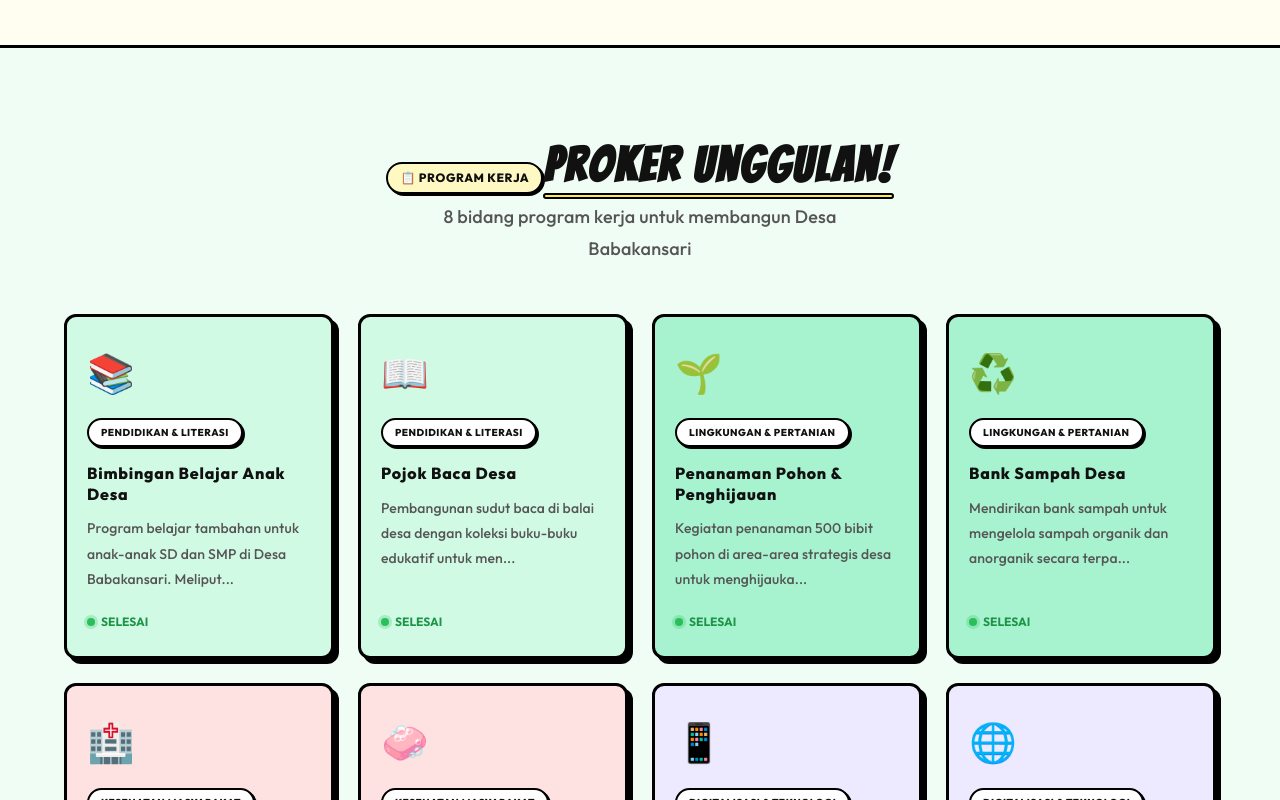
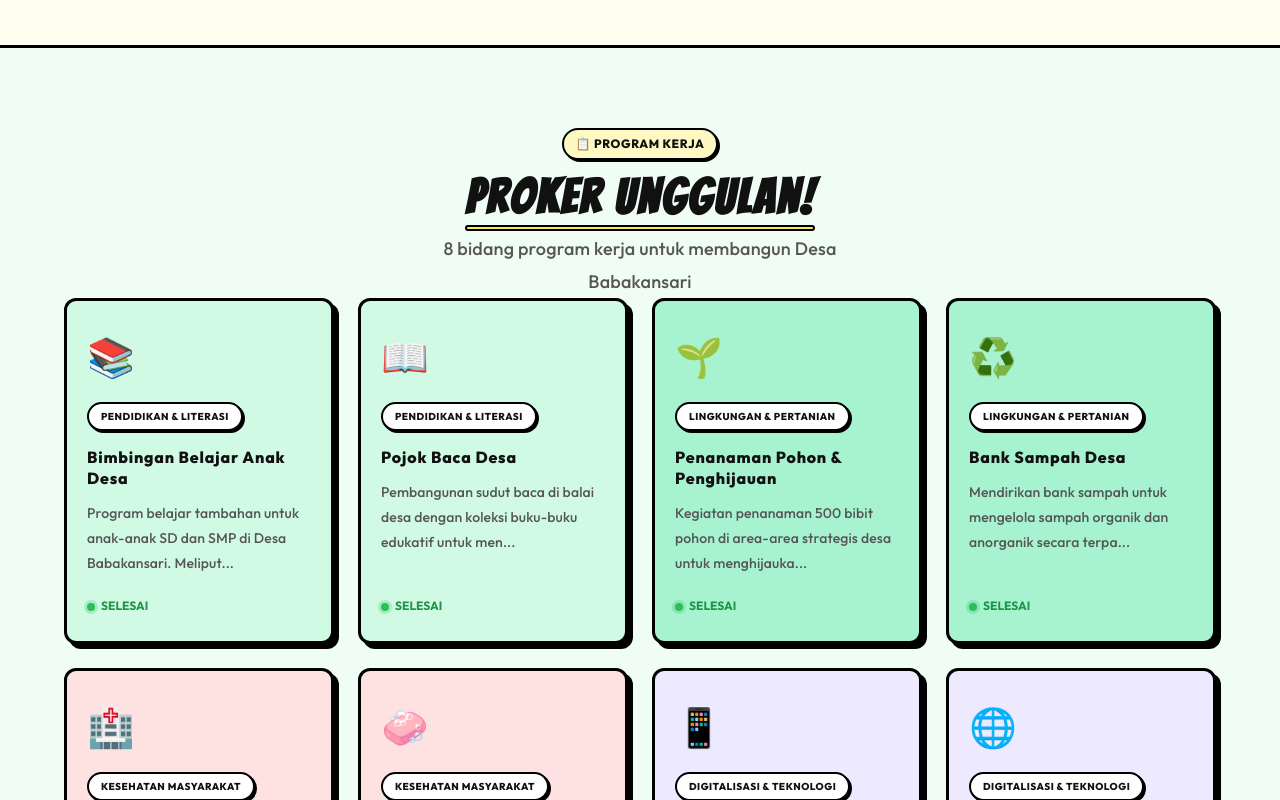
Before and after one commit to raflhyramadhan18/web-kkn216-babakansari, a React (Vite) app in the folder kkn-216/: page / in a window 1280 px wide. Shown: the part 1780-2580 px from the top of the page. Built offline with nearby package versions, Linux system fonts and the light colour scheme; no server answers.

Commit message:
fix: make section-header a global flex column to prevent badge overlap

```diff
--- a/kkn-216/src/pages/Home/Home.css
+++ b/kkn-216/src/pages/Home/Home.css
@@ -353,10 +353,6 @@
 }
 
 /* ── SECTION HEADER ── */
-.section-header {
-  text-align: center;
-  margin-bottom: var(--space-12);
-}
 
 .section-desc {
   font-family: var(--font-heading);
--- a/kkn-216/src/styles/global.css
+++ b/kkn-216/src/styles/global.css
@@ -160,6 +160,14 @@ h4, h5, h6 {
   border-radius: 3px;
 }
 
+.section-header {
+  display: flex;
+  flex-direction: column;
+  align-items: center;
+  justify-content: center;
+  text-align: center;
+}
+
 /* Halftone pattern */
 .halftone-bg {
   background-image: radial-gradient(circle, #00000015 1.5px, transparent 1.5px);
```
